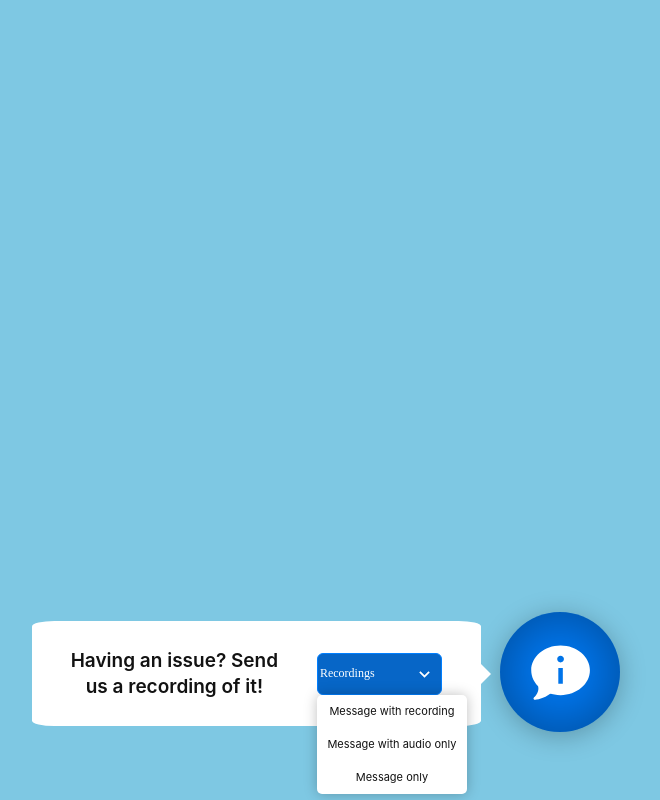
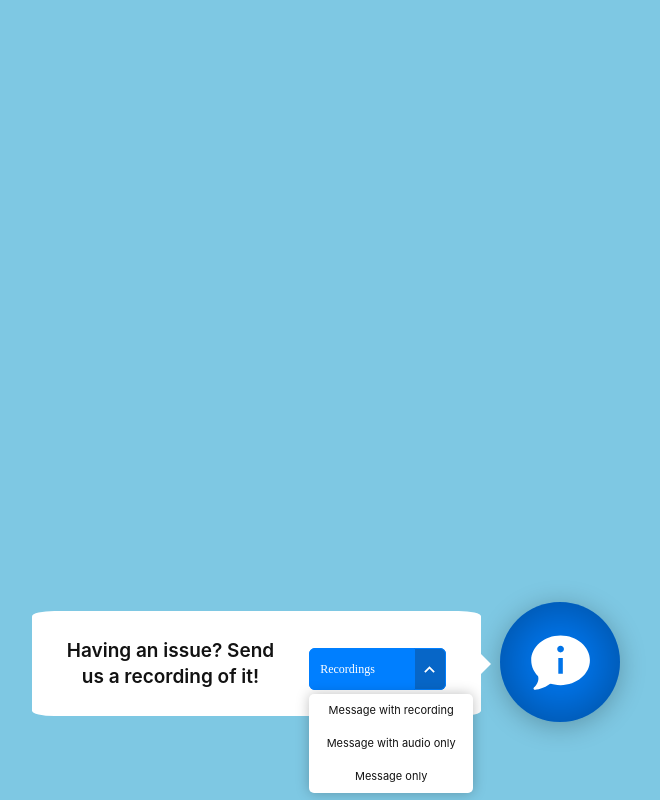
Before and after one commit to GoranStefanovski/SmallReactApp, a React (Create React App) app: page / in a window 1280 px wide. Both pictures are taken after a click on the picture 1140 px from the left and 672 px from the top of the page. Shown: the whole page, without its empty margins (580-1240 px from the left). Built offline with nearby package versions, Linux system fonts and the light colour scheme.

Commit message:
css changes to dropdown/adding state for countdown

```diff
--- a/src/App.css
+++ b/src/App.css
@@ -25,7 +25,7 @@
   border-radius: 50%;
   position: fixed;
   right: 80px;
-  bottom: 68px;
+  bottom: 78px;
 }
 
 .infoChat_popup {
@@ -68,9 +68,26 @@
 }
 
 .infoChat_popup-dropdown {
-  background: url('../src/assets/arrow_down.svg');
+  color: white;
+  font-family: 'Montserrat';
+  font-style: normal;
+  font-weight: 500;
+  font-size: 12px;
+  line-height: 15px;
+  width: 119px;
+  height: 38px;
+  background-color: #007FFF;
+  border: 1px solid #007FFF;
+  border-radius: 6px 0 0 6px;
+  width: 119px;
+  height: 38px;
+  padding: 13px 38px 13px 10px;
+}
+
+.infoChat_popup-dropdown-opened {
+  background: url('../src/assets/arrow_up.svg');
   background-repeat: no-repeat;
-  background-position: 90% 53%;
+  background-position: 50% 50%;
   color: white;
   font-family: 'Montserrat';
   font-style: normal;
@@ -81,13 +98,26 @@
   height: 38px;
   background-color: #0766C7;
   border: 1px solid #007FFF;
-  border-radius: 6px;
+  border-radius: 0 6px 6px 0;
+  padding: 13px 20px 13px 10px;
 }
 
-.infoChat_popup-dropdown-open {
-  background: url('../src/assets/arrow_down.svg') !important;
+.infoChat_popup-dropdown-closed {
+  background: url('../src/assets/arrow_down.svg');
   background-repeat: no-repeat;
-  background-position: 90% 53%;
+  background-position: 50% 50%;
+  color: white;
+  font-family: 'Montserrat';
+  font-style: normal;
+  font-weight: 500;
+  font-size: 12px;
+  line-height: 15px;
+  width: 119px;
+  height: 38px;
+  background-color: #0766C7;
+  border: 1px solid #007FFF;
+  border-radius: 0 6px 6px 0;
+  padding: 13px 20px 13px 10px;
 }
 
 .infoChat_popup-list {
@@ -99,6 +129,7 @@
   box-shadow: 0px 0px 13px rgba(0, 0, 0, 0.25);
   border-radius: 5px;
   width: 120%;
+  margin-top: 15px;
 }
 
 
--- a/src/_components/FinalStep.tsx
+++ b/src/_components/FinalStep.tsx
@@ -1,11 +1,8 @@
 import IssueReported from '../assets/IssueReported.svg'
-import { useDispatch } from 'react-redux'
-import { isMessage } from '../../src/features/message/messageSlice'
 import closeBtn from '../../src/assets/black_close.svg';
 function FinalStep(props: any) {
-  const dispatch = useDispatch();
   function sendIssue() {
-        props.setItFinalStep(false)
+    props.setItFinalStep(false)
   }
   const closePopUp = () => {
     props.setItFinalStep(false)
--- a/src/_components/InfoChat.tsx
+++ b/src/_components/InfoChat.tsx
@@ -12,7 +12,6 @@ function InfoChat(props: any) {
   const isCounting = useSelector((state: any) => state.counting.value);
   const isRecording = useSelector((state: any) => state.recording.value);
   const dispatch = useDispatch();
-  var dropdownClass = '';
   var recordings = [
     { id: 1, text: 'Message with recording', state: 'Recording' },
     { id: 2, text: 'Message with audio only', state: 'Audio' },
@@ -35,8 +34,6 @@ function InfoChat(props: any) {
 
   const OpenDropdown = () => {
     setIsDropdownShown(current => !current);
-    dropdownClass = 'infoChat_popup-dropdown-open'
-    console.log('1283971298371293817239817231982731298371298371923817')
   };
 
   function startCountdown(text: any) {
@@ -52,7 +49,6 @@ function InfoChat(props: any) {
         dispatch(isCounting());
       }, 3000);
     }
-    dropdownClass = '';
   }
 
   useEffect(() => {
@@ -87,7 +83,8 @@ function InfoChat(props: any) {
           </h3>
           <div>
             <span onClick={OpenDropdown}>
-              <input value={selectedValue}  className={'infoChat_popup-dropdown ' + dropdownClass} readOnly disabled/>
+              <span className='infoChat_popup-dropdown'>{selectedValue}</span>
+              <span className={!isDropdownShown ? 'infoChat_popup-dropdown-opened' : 'infoChat_popup-dropdown-closed'}></span>
             </span>
             <span className='infoChat_popup_modal-close'><img onClick={closePopUp} src={closeBtn} alt="" /></span>
             <ul className='infoChat_popup-list'>
@@ -102,7 +99,7 @@ function InfoChat(props: any) {
         </span>
       </span>
       <img style={{ display: isRecording ? 'none' : 'flex' }} onClick={OpenPopUp} src={info} className="" alt="Info Icon" />
-      <div style={{ display: !isCountdown || timer == 0 ? 'none' : 'flex' }} className="countdown">
+      <div style={{ display: !isCountdown || timer === 0 ? 'none' : 'flex' }} className="countdown">
         <div className='countdown_inner'>
           {timer}
         </div>
```
